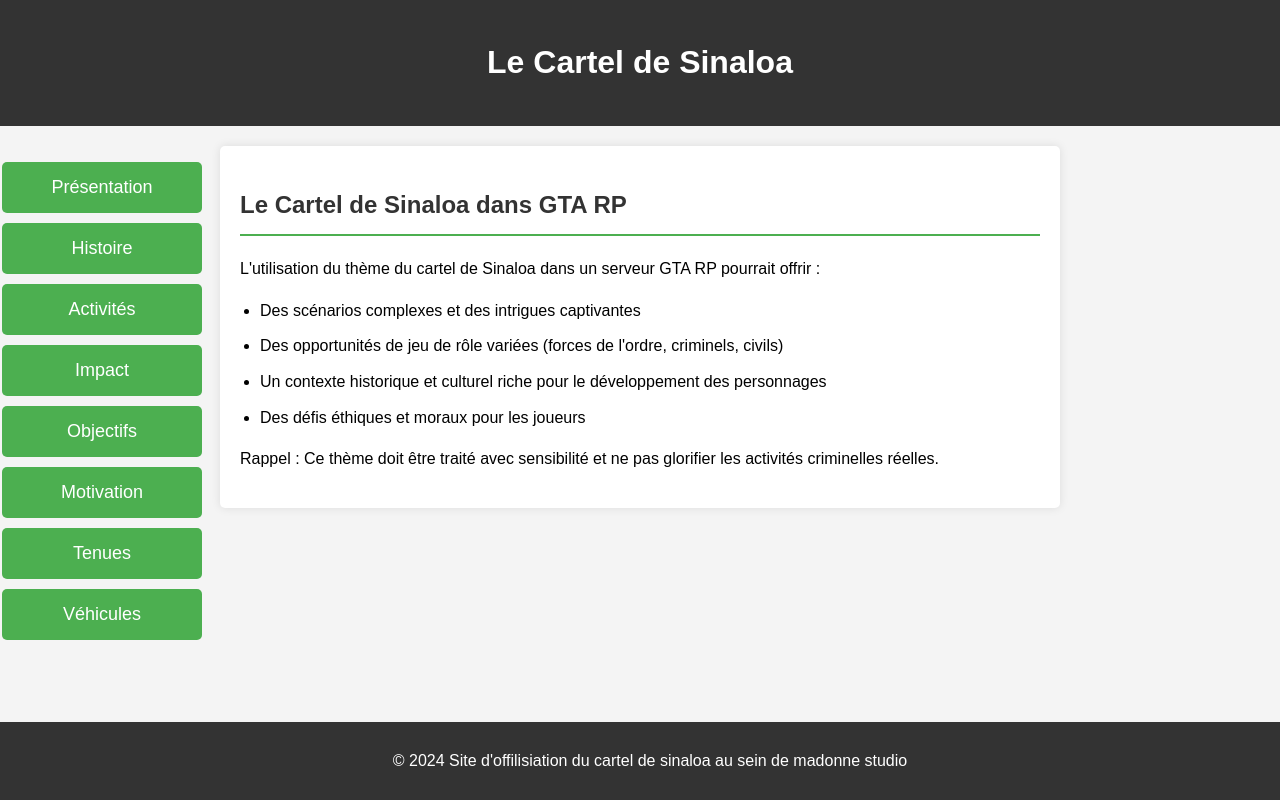
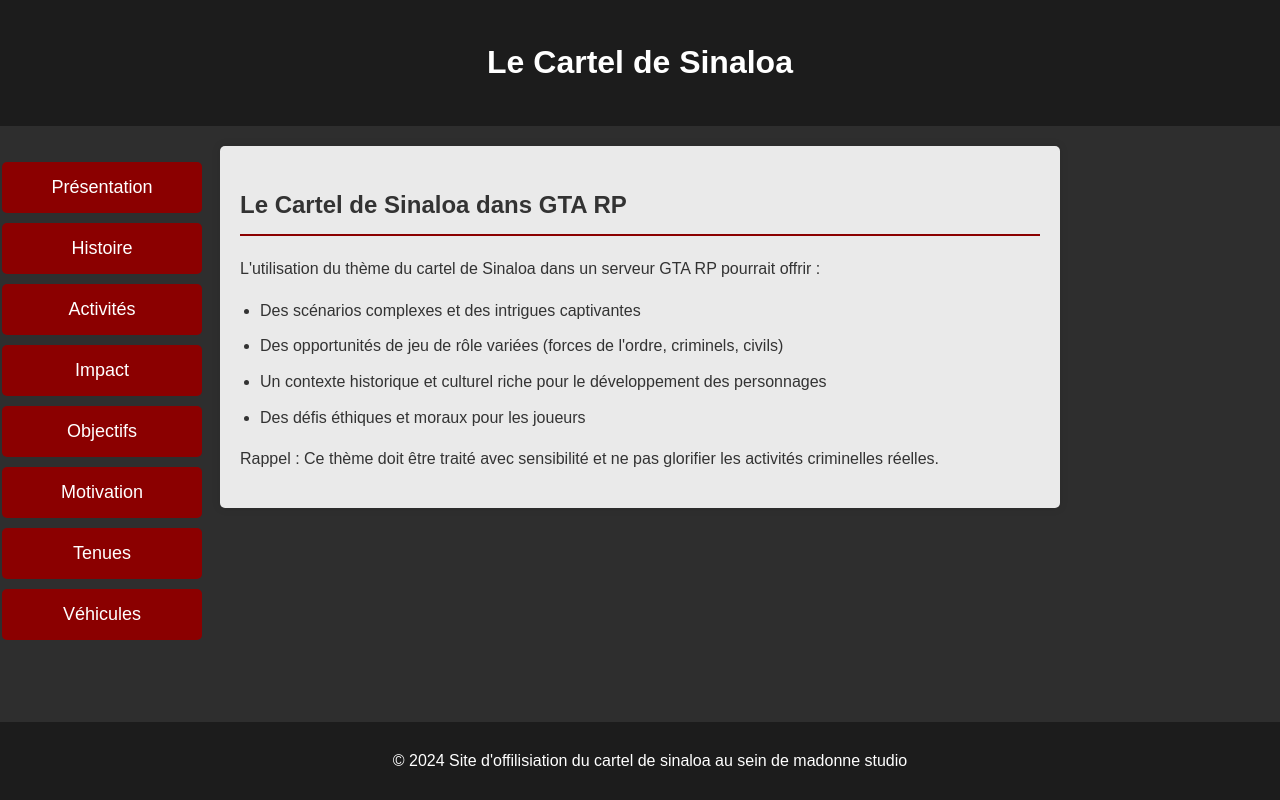
Before and after one commit to Kakarot155/kakarot155.github.io, a plain HTML site: page index.html in a window 1280 px wide. Drawn offline with Linux system fonts and the light colour scheme.

Commit message:
Update style.css

```diff
--- a/style.css
+++ b/style.css
@@ -5,11 +5,15 @@ body {
     line-height: 1.6;
     margin: 0;
     padding: 0;
-    background-color: #f4f4f4;
+    background-color: #2E2E2E; /* Nouveau gris foncé pour le fond */
+}
+
+header, footer {
+    background-color: #1C1C1C !important; /* Gris anthracite */
+    color: #fff;
 }
 
 header {
-    background-color: #333;
     color: #fff;
     text-align: center;
     padding: 1rem;
@@ -31,7 +35,7 @@ nav ul li {
 }
 
 .big-button {
-    background-color: #4CAF50;
+    background-color: #8B0000; /* Nouveau rouge foncé */
     border: none;
     color: white;
     padding: 15px 30px;
@@ -46,7 +50,8 @@ nav ul li {
 }
 
 #gta-rp-info {
-    background-color: #fff;
+    background-color: #EAEAEA; /* Nouveau blanc cassé pour le cadre principal */
+    color: #333; /* Couleur de texte foncée pour un bon contraste */
     margin: 20px auto;
     padding: 20px;
     border-radius: 5px;
@@ -55,8 +60,8 @@ nav ul li {
 }
 
 #gta-rp-info h2 {
-    color: #333;
-    border-bottom: 2px solid #4CAF50;
+    color: #333; /* Titre en couleur foncée */
+    border-bottom: 2px solid #8B0000; /* Bordure rouge foncé pour correspondre aux boutons */
     padding-bottom: 10px;
 }
 
@@ -66,6 +71,7 @@ nav ul li {
 
 #gta-rp-info li {
     margin-bottom: 10px;
+    color: #333; /* Couleur de texte foncée pour les éléments de liste */
 }
 
 .modal {
@@ -105,7 +111,6 @@ nav ul li {
 }
 
 footer {
-    background-color: #333;
     color: #fff;
     text-align: center;
     padding: 10px;
@@ -114,23 +119,17 @@ footer {
     width: 100%;
 }
 
-.vehicle-btn {
+.vehicle-btn, .tenues-btn {
+    background-color: #8B0000; /* Nouveau rouge foncé */
+    color: white;
     margin-right: 10px;
     padding: 5px 10px;
     cursor: pointer;
+    border: none;
+    border-radius: 3px;
 }
 
 #vehicle-buttons {
-    margin-bottom: 15px;
-}
-
-.tenues-btn {
-    margin-right: 10px;
-    padding: 5px 10px;
-    cursor: pointer;
-}
-
-#tenues-buttons {
     margin-bottom: 15px;
 }
 
```
